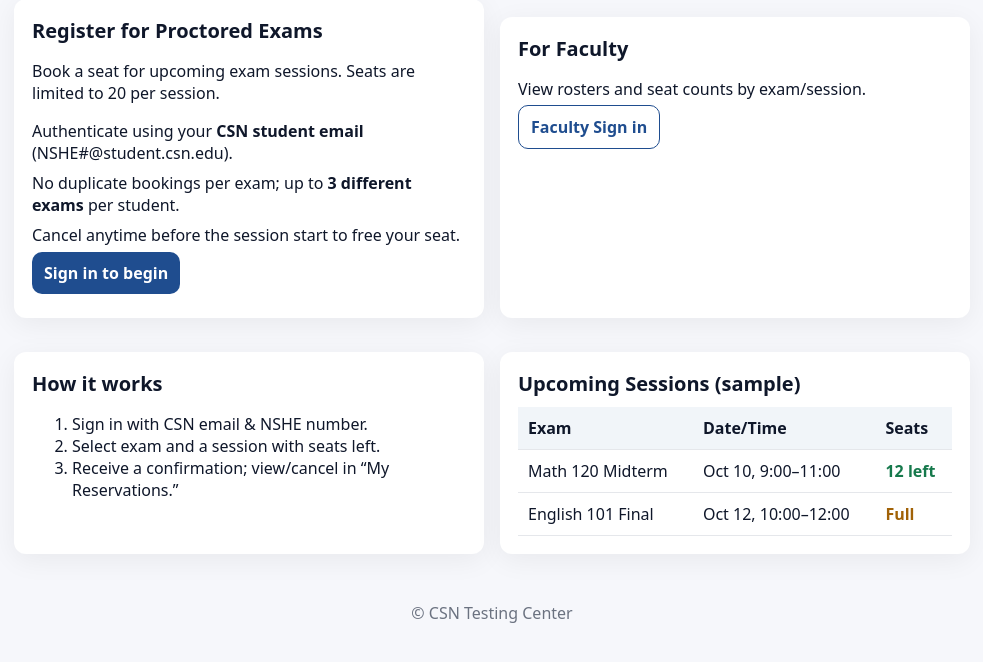
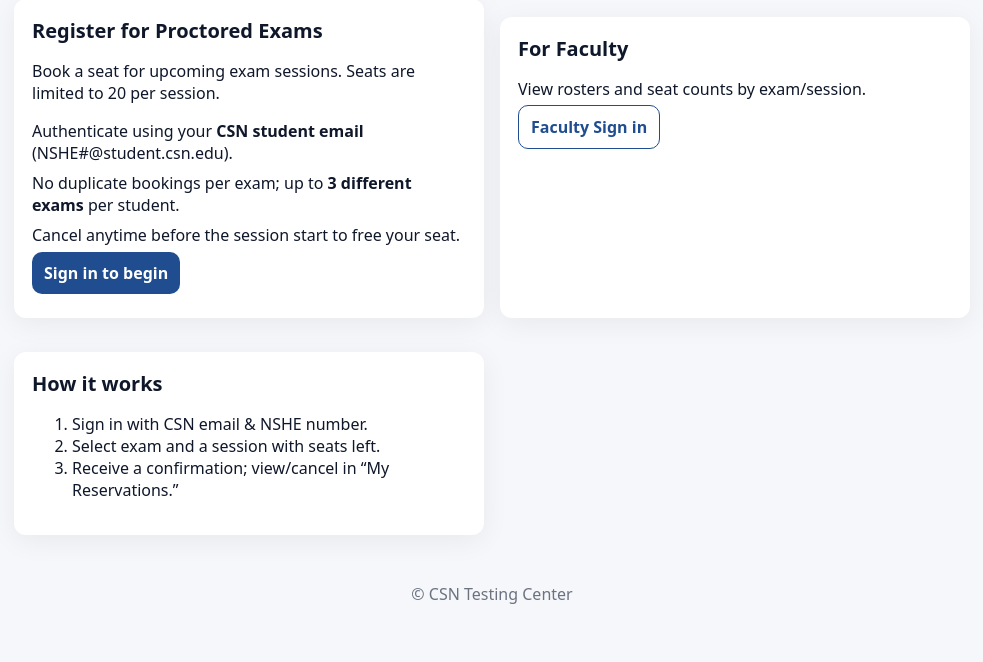
Before and after one commit to Jordan42434243/CIT_260_Undefined_Legends, a Flask app: page / in a window 1280 px wide. Shown: the part 75-737 px from the top of the page, without its empty margins (148-1131 px from the left). Run offline with Flask 3, Linux system fonts and the light colour scheme.

Commit message:
Update index.html

```diff
--- a/current/templates/index.html
+++ b/current/templates/index.html
@@ -46,30 +46,7 @@
       </ol>
     </section>
 
-    <section class="card">
-      <h3 class="card__title">Upcoming Sessions (sample)</h3>
-      <table class="table">
-        <thead>
-          <tr>
-            <th>Exam</th>
-            <th>Date/Time</th>
-            <th>Seats</th>
-          </tr>
-        </thead>
-        <tbody>
-          <tr>
-            <td>Math 120 Midterm</td>
-            <td>Oct 10, 9:00–11:00</td>
-            <td><span class="status status--ok">12 left</span></td>
-          </tr>
-          <tr>
-            <td>English 101 Final</td>
-            <td>Oct 12, 10:00–12:00</td>
-            <td><span class="status status--full">Full</span></td>
-          </tr>
-        </tbody>
-      </table>
-    </section>
+
   </main>
 
   <footer class="footer">© CSN Testing Center</footer>
@@ -84,3 +61,8 @@ Updates:
 
 - Fixed formatting using two //'s and now uses single /'s
 -->
+<!--
+Updated ny John Grady:
+// removed the section for upcoming exam sample because this is
+// a sign in(create account) page and its not needed.
+-->
```
